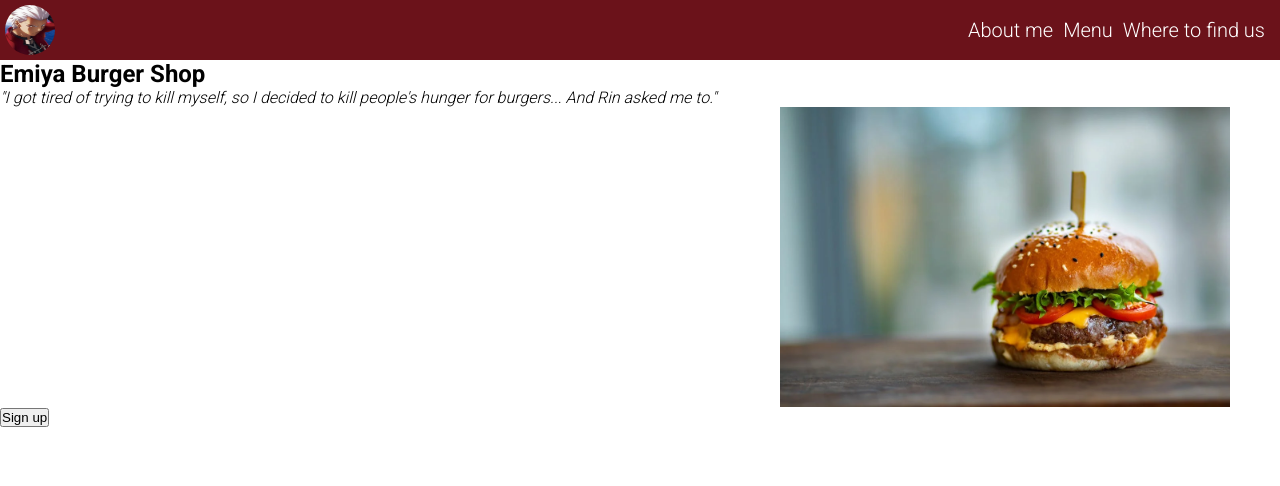
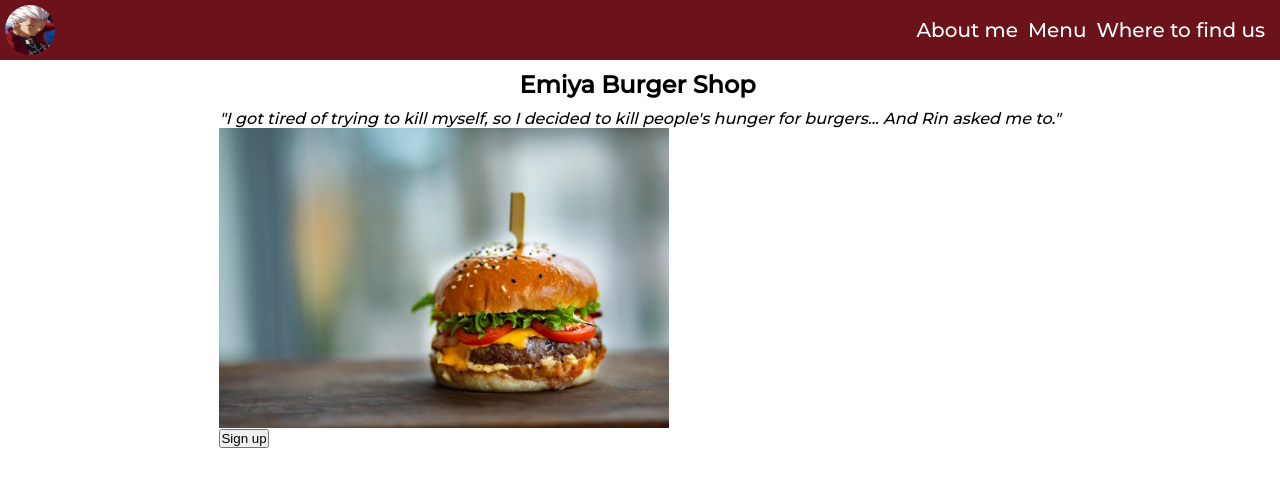
Before and after one commit to yoruwitch/odin-landing-page, a plain HTML site: page index.html in a window 1280 px wide. Drawn offline with Linux system fonts and the light colour scheme.

Commit message:
Feat: partial solution for header section

```diff
--- a/index.html
+++ b/index.html
@@ -6,6 +6,7 @@
     <meta name="viewport" content="width=device-width, initial-scale=1.0">
     <link href="https://fonts.googleapis.com/css2?family=Roboto:wght@300;700&display=swap" rel="stylesheet">
     <link rel="stylesheet" href="style.css">
+    <link href="https://fonts.googleapis.com/css2?family=Montserrat:wght@500&display=swap" rel="stylesheet">
     <title>Emiya's Burger</title>
 </head>
 <body>
@@ -18,7 +19,7 @@
 
         </ul>
     </nav>
-    <section>
+    <section class="header-container">
         <div class="lead">
         <h1>Emiya Burger Shop</h1>
         <p><em>"I got tired of trying to kill myself, so I decided to kill people's hunger for burgers... And Rin asked me to."</em></p>
--- a/style.css
+++ b/style.css
@@ -5,7 +5,7 @@ html {
 }
 
 html {
-    font-family: "Roboto", sans-serif;
+    font-family: 'Montserrat', sans-serif;
 }
 
 nav {
@@ -24,6 +24,7 @@ nav a {
     margin: 5px;
     color: white;
     font-size: 20px;
+
 }
 
 nav a:hover {
@@ -46,7 +47,18 @@ nav li {
 
 .header {
     display: flex;
-    justify-self: flex-end;
     width: 500px;
     height: 300px;
 }
+
+.header-container h1 {
+    margin: 10px 0px;
+    margin-left: 300px;
+    align-items: center;
+    font-family: 'Montserrat', sans-serif;
+}
+
+.header-container {
+    display: flex;
+    justify-content: center;
+}
```
